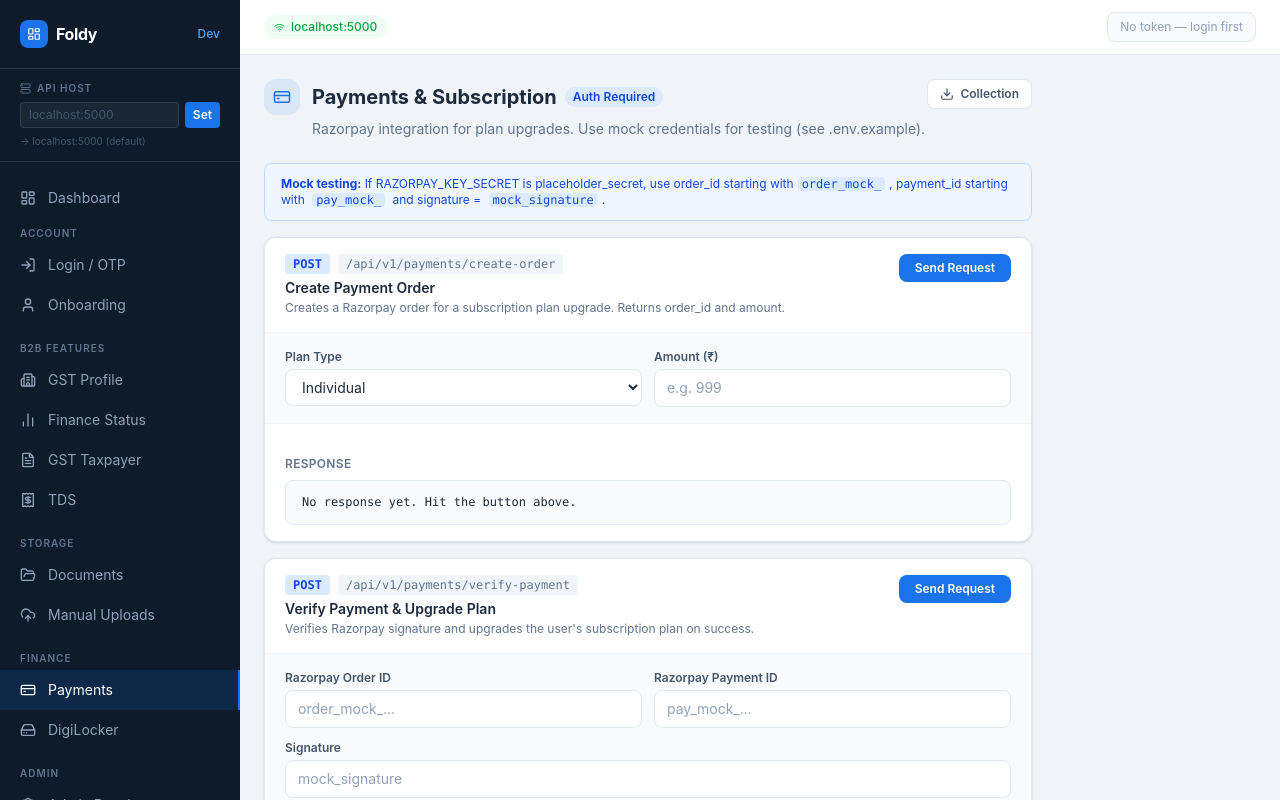
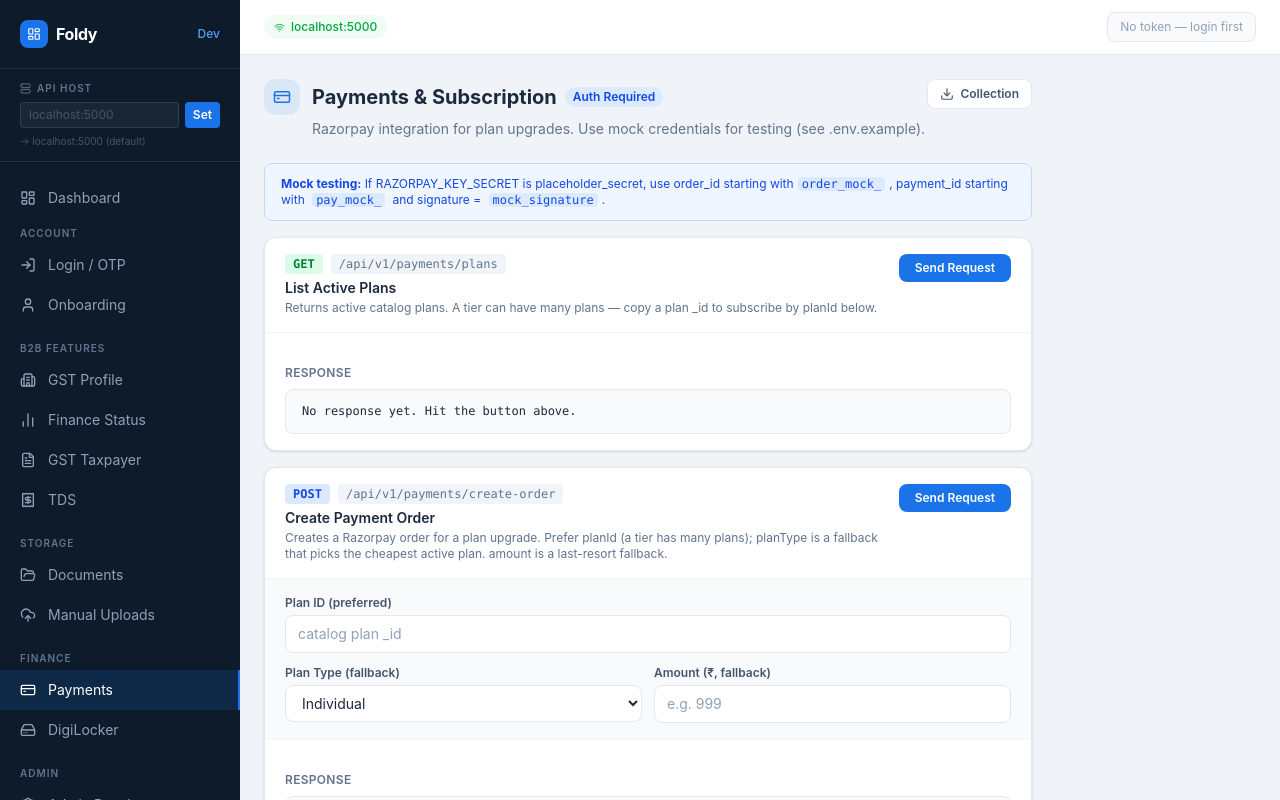
Before and after one commit to kaushikwebingo-tech/foldy_web, a React (Vite) app: page /payments in a window 1280 px wide. Shown: the top 800 px of the page. Built offline with nearby package versions, Linux system fonts and the light colour scheme.

Commit message:
Admin api modified

```diff
--- a/src/api/adminApi.ts
+++ b/src/api/adminApi.ts
@@ -47,6 +47,9 @@ export const adminApi = {
   listAppUsers:   (page = 1, limit = 10, search?: string) =>
     adminClient.get('/users', { params: { page, limit, search } }),
 
+  getUserDetails: (userId: string) =>
+    adminClient.get(`/users/${userId}`),
+
   blockUser:      (userId: string, reason: string) =>
     adminClient.patch(`/users/${userId}/block`, { reason }),
 
--- a/src/api/paymentApi.ts
+++ b/src/api/paymentApi.ts
@@ -1,8 +1,13 @@
 import { client } from './client';
 
 export const paymentApi = {
-  createOrder:  (planType: string, amount: number) =>
-    client.post('/payments/create-order', { planType, amount }),
+  // Active plans the user can subscribe to (grab a planId from here).
+  listPlans:    () =>
+    client.get('/payments/plans'),
+
+  // planId is preferred (a tier can have many plans); planType is a fallback.
+  createOrder:  (payload: { planId?: string; planType?: string; amount?: number }) =>
+    client.post('/payments/create-order', payload),
 
   verifyPayment:(data: Record<string, unknown>) =>
     client.post('/payments/verify-payment', data),
--- a/src/lib/apiCatalog.ts
+++ b/src/lib/apiCatalog.ts
@@ -215,21 +215,28 @@ export const API_SECTIONS: Record<string, ApiSection> = {
     description: 'Razorpay order creation + signature verification, payment history. Set {{token}}.',
     endpoints: [
       {
+        name: 'List Active Plans',
+        method: 'GET',
+        path: 'api/v1/payments/plans',
+        description: 'Active catalog plans. A tier can have many plans — pick a plan _id to subscribe by planId.'
+      },
+      {
         name: 'Create Order',
         method: 'POST',
         path: 'api/v1/payments/create-order',
-        description: 'amount is optional & server-authoritative: the price comes from the admin plan catalog when seeded; the body amount is only a fallback.',
-        body: { planType: 'business', amount: 999 }
+        description: 'Prefer planId (a tier has many plans). planType is a fallback that resolves the cheapest active plan of that tier; amount is a last-resort fallback. Price is server-authoritative from the catalog.',
+        body: { planId: '<planId>', amount: 999 }
       },
       {
         name: 'Verify Payment & Upgrade',
         method: 'POST',
         path: 'api/v1/payments/verify-payment',
+        description: 'Send planId (preferred) or planType to choose which plan to upgrade to.',
         body: {
           razorpay_order_id: 'order_mock_123',
           razorpay_payment_id: 'pay_mock_123',
           razorpay_signature: 'mock_signature',
-          planType: 'business'
+          planId: '<planId>'
         }
       },
       {
@@ -307,7 +314,7 @@ export const API_SECTIONS: Record<string, ApiSection> = {
         name: 'Create Plan',
         method: 'POST',
         path: 'api/admin/v1/plans',
-        description: 'One plan per tier. price is in ₹; storageLimit in bytes; interval = monthly|quarterly|annual|none.',
+        description: 'Multiple plans allowed per tier (planType). price is in ₹; storageLimit in bytes; interval = monthly|quarterly|annual|none.',
         body: {
           planType: 'individual',
           name: 'Individual',
@@ -365,6 +372,13 @@ export const API_SECTIONS: Record<string, ApiSection> = {
         ]
       },
       {
+        name: 'Get User Details',
+        method: 'GET',
+        path: 'api/admin/v1/users/:userId',
+        description: 'Full per-user view: profile, subscription/plan, storage usage (used/available), and recent payments.',
+        pathVars: [{ key: 'userId', value: '<userId>' }]
+      },
+      {
         name: 'Block User',
         method: 'PATCH',
         path: 'api/admin/v1/users/:userId/block',
--- a/src/pages/AdminPage.tsx
+++ b/src/pages/AdminPage.tsx
@@ -447,6 +447,24 @@ export default function AdminPage() {
           />
         </ApiCard>
 
+        {/* Get user details */}
+        <ApiCard
+          title="Get User Details"
+          method="GET"
+          endpoint="/api/admin/v1/users/:userId"
+          description="Full per-user view: profile, subscription/plan, storage usage (used/available), and recent payments."
+          buttonLabel="Fetch Details"
+          onSubmit={() => adminApi.getUserDetails(mgUserId.trim())}
+        >
+          <Field
+            label="User ID"
+            value={mgUserId}
+            onChange={setMgUserId}
+            placeholder="<userId>"
+            fullWidth
+          />
+        </ApiCard>
+
         {/* Block user */}
         <ApiCard
           title="Block User"
--- a/src/pages/PaymentsPage.tsx
+++ b/src/pages/PaymentsPage.tsx
@@ -12,6 +12,7 @@ const PLAN_OPTIONS = [
 ];
 
 export default function PaymentsPage() {
+  const [planId, setPlanId]       = useState('');
   const [planType, setPlanType]   = useState('individual');
   const [amount, setAmount]       = useState('');
   const [orderId, setOrderId]     = useState('');
@@ -36,16 +37,30 @@ export default function PaymentsPage() {
       </div>
 
       <div className="space-y-4">
+        {/* List active plans */}
+        <ApiCard
+          title="List Active Plans"
+          method="GET"
+          endpoint="/api/v1/payments/plans"
+          description="Returns active catalog plans. A tier can have many plans — copy a plan _id to subscribe by planId below."
+          onSubmit={() => paymentApi.listPlans()}
+        />
+
         {/* Create order */}
         <ApiCard
           title="Create Payment Order"
           method="POST"
           endpoint="/api/v1/payments/create-order"
-          description="Creates a Razorpay order for a subscription plan upgrade. Returns order_id and amount."
-          onSubmit={() => paymentApi.createOrder(planType, Number(amount))}
+          description="Creates a Razorpay order for a plan upgrade. Prefer planId (a tier has many plans); planType is a fallback that picks the cheapest active plan. amount is a last-resort fallback."
+          onSubmit={() => paymentApi.createOrder({
+            planId: planId || undefined,
+            planType: planId ? undefined : planType,
+            amount: amount ? Number(amount) : undefined,
+          })}
         >
-          <SelectField label="Plan Type" value={planType} onChange={setPlanType} options={PLAN_OPTIONS} />
-          <Field label="Amount (₹)" value={amount} onChange={setAmount} placeholder="e.g. 999" type="number" />
+          <Field label="Plan ID (preferred)" value={planId} onChange={setPlanId} placeholder="catalog plan _id" fullWidth />
+          <SelectField label="Plan Type (fallback)" value={planType} onChange={setPlanType} options={PLAN_OPTIONS} />
+          <Field label="Amount (₹, fallback)" value={amount} onChange={setAmount} placeholder="e.g. 999" type="number" />
         </ApiCard>
 
         {/* Verify payment */}
@@ -58,13 +73,14 @@ export default function PaymentsPage() {
             razorpay_order_id: orderId,
             razorpay_payment_id: paymentId,
             razorpay_signature: signature,
-            planType,
+            ...(planId ? { planId } : { planType }),
           })}
         >
           <Field label="Razorpay Order ID" value={orderId} onChange={setOrderId} placeholder="order_mock_..." />
           <Field label="Razorpay Payment ID" value={paymentId} onChange={setPaymentId} placeholder="pay_mock_..." />
           <Field label="Signature" value={signature} onChange={setSignature} placeholder="mock_signature" fullWidth />
-          <SelectField label="Plan Type" value={planType} onChange={setPlanType} options={PLAN_OPTIONS} />
+          <Field label="Plan ID (preferred)" value={planId} onChange={setPlanId} placeholder="catalog plan _id" fullWidth />
+          <SelectField label="Plan Type (fallback)" value={planType} onChange={setPlanType} options={PLAN_OPTIONS} />
         </ApiCard>
 
         {/* History */}
```
